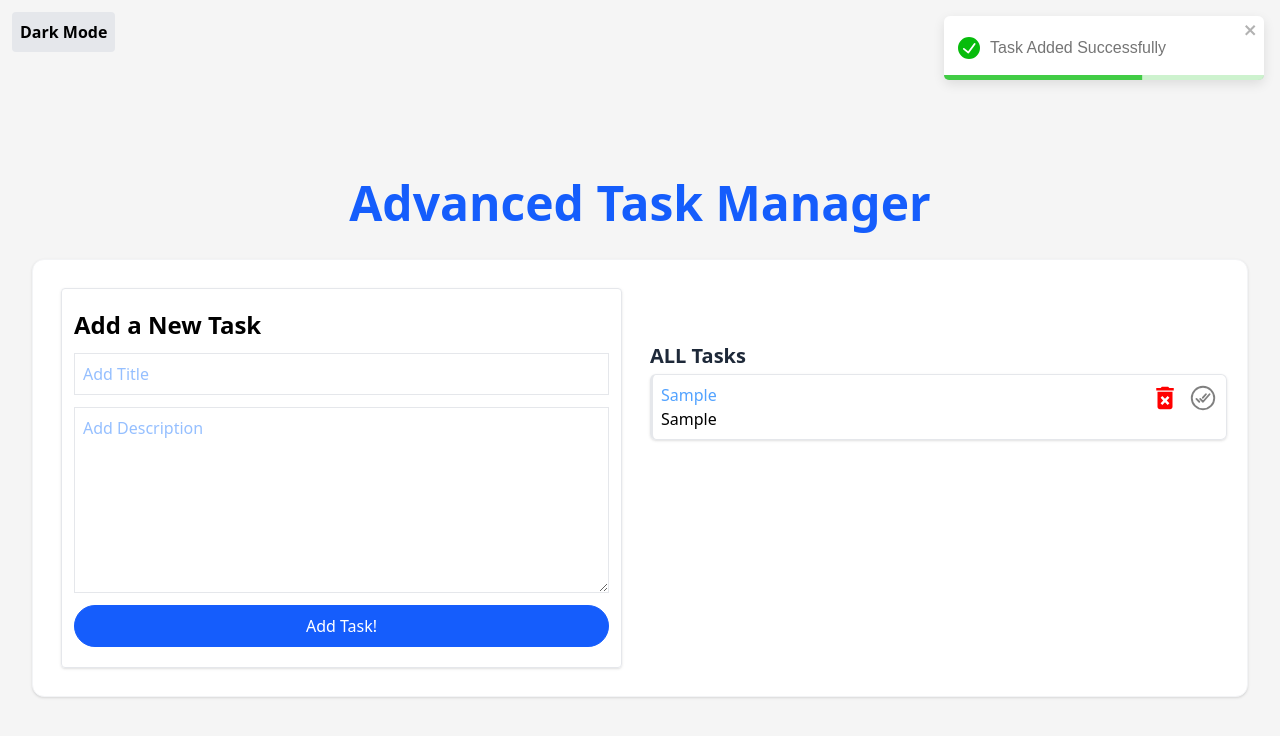
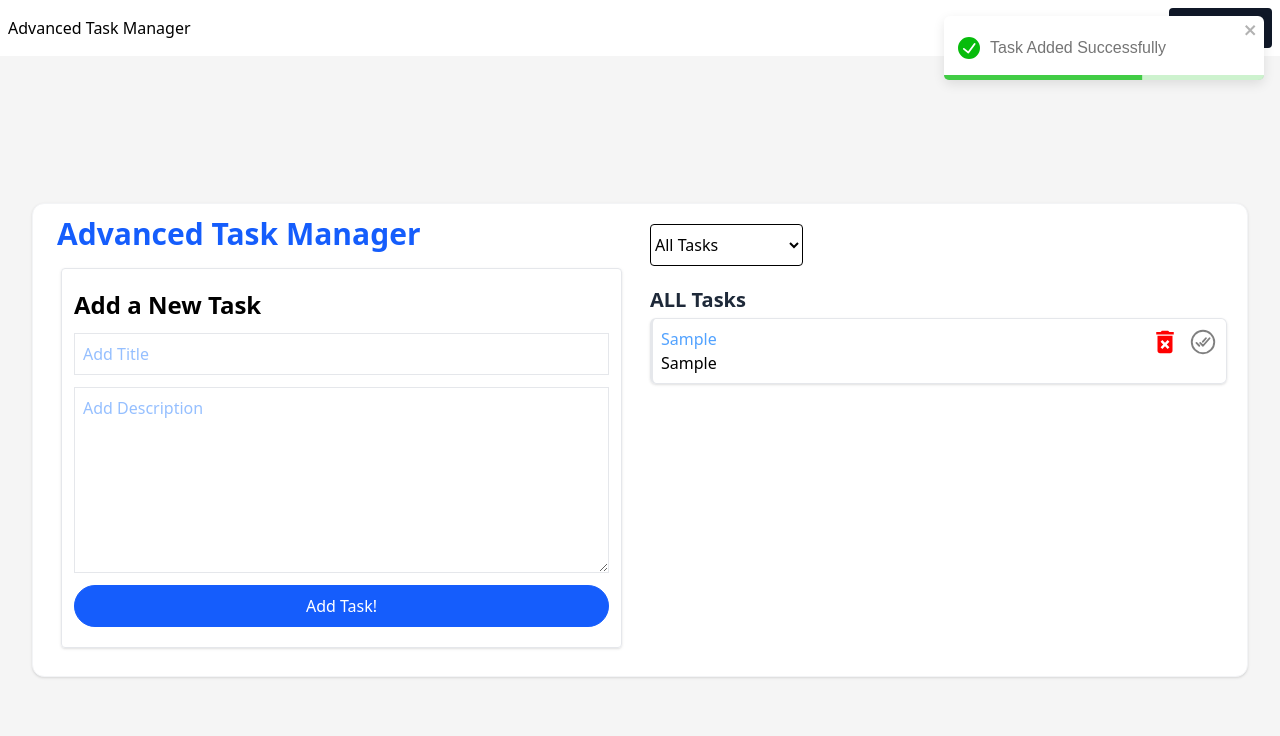
Before and after one commit to KashishKataria786/Advanced-Task-Manager-React.js-ContextAPI-, a React (Vite) app: page / in a window 1280 px wide. Both pictures are taken after typing "Sample", "Sample" into the empty fields and a click on the button "Add Task!". Shown: the top 736 px of the page. Built offline with nearby package versions, Linux system fonts and the light colour scheme.

Commit message:
Addde pages and other  Layout Components

```diff
--- a/index.html
+++ b/index.html
@@ -2,7 +2,7 @@
 <html lang="en">
   <head>
     <meta charset="UTF-8" />
-    <link rel="icon" type="image/svg+xml" href="/logo.svg" />
+    <link rel="icon" type="image/svg+xml" href="../" />
     <meta name="viewport" content="width=device-width, initial-scale=1.0" />
     <title>Task Manager App </title>
   </head>
--- a/package.json
+++ b/package.json
@@ -14,6 +14,7 @@
     "react": "^19.0.0",
     "react-dom": "^19.0.0",
     "react-icons": "^5.5.0",
+    "react-router-dom": "^7.5.3",
     "react-toastify": "^11.0.5",
     "tailwindcss": "^4.1.5",
     "uuid": "^11.1.0"
--- a/src/App.jsx
+++ b/src/App.jsx
@@ -5,70 +5,19 @@ import TaskDisplayComponent from './components/TaskDisplayComponent';
 import { ThemeContext } from './contextAPI/ThemeContext';
 import { ToastContainer, toast } from 'react-toastify';
 import { TaskContext } from './contextAPI/TaskContext';
+import TaskManager from './pages/TaskManager';
+import { Route, Routes } from 'react-router-dom';
+import NotFound from './pages/NotFound';
 
 function App() {
-
-  const {theme, toggleTheme}= useContext(ThemeContext);
-  const {tasks, addTask}= useContext(TaskContext);
-  const [title, setTitle] = useState('');
-  const [description, setDescription] = useState('');
-
-  const handleSubmit = (e) => {
-    if (title && description) {
-      addTask({ title, description });
-      setTitle('');
-      setDescription('');
-    }else{
-      toast("Dont leave empty Credentials");
-      return;
-    }
-  };
 
 
   return (
     <>
-    <ToastContainer/>
-
-
-    <div className=" left-0 p-3  rounded-xl">
-        <button
-          onClick={toggleTheme}
-          className={` fixed top-3 left-3 p-2  font-semibold   rounded bg-gray-200 ${
-            theme === "dark" ? "text-white bg-gray-800" : ""
-          } text-black dark:e`}
-        >
-          {theme === "dark" ? "Light" : "Dark"} Mode
-        </button>
-      </div>
-    <h1 className="my-5 md:my-3 mdtext-2xl md:text-5xl text-blue-600 font-semibold">Advanced Task Manager</h1>
-    <div className={`w-full rounded-xl border p-3 md:grid grid-cols-2 gap-1 shadow ${theme=='dark'? "bg-gray-800 text-gray-100 ":"bg-white  border-gray-100"}`}>
-      <div>
-      <div className={` flex flex-col gap-3 m-4 rounded-sm px-3 py-5 border ${theme==='dark'?"border-gray-600":"border-gray-200"} shadow-sm`}>
-        <h5 className={`text-left text-2xl font-semibold ${theme ==='dark' ? "text-blue-500":"text-black"}`}>Add a New Task</h5>
-        <input
-          value={title}
-          onChange={(e) => setTitle(e.target.value)}
-          className={`p-2 border  text-blue-500 ${theme ==='dark' ? "border-gray-600":"border-gray-200  "}`}
-          placeholder="Add Title"
-        />
-        <textarea
-          value={description}
-          onChange={(e) => setDescription(e.target.value)}
-          className={`p-2 border  text-blue-500 ${theme ==='dark' ? "border-gray-600":"border-gray-200  "}`}
-          placeholder="Add Description"
-          rows="7"
-        />
-        <button
-          onClick={handleSubmit}
-          className="bg-blue-600 border border-blue-600 p-2 rounded-full text-white hover:bg-white hover:text-blue-600"
-        >
-          Add Task!
-        </button>
-      </div>
-      </div>
-
-      <TaskDisplayComponent tasks={tasks} />
-      </div>
+    <Routes>
+      <Route path='/' element={<TaskManager/>}/>
+      <Route path='/*' element={<NotFound/>}/>
+    </Routes>
 
     </>
   );
--- a/src/components/TaskDisplayComponent.jsx
+++ b/src/components/TaskDisplayComponent.jsx
@@ -21,7 +21,7 @@ const TaskDisplayComponent = () => {
   return (
     <>
 
-    <div className=" p-2  rounded-sm min-h-[100px] text-left">
+    <div className=" p-2  items-start rounded-sm min-h-[100px] text-left">
 
       {tasks.length == 0 ? (
         <div className="flex flex-col border bg-gray-100 h-full rounded-sm border-gray-300 justify-center items-center font-semibold text-gray-500">
@@ -34,11 +34,11 @@ const TaskDisplayComponent = () => {
       <select
         value={filterTask}
         onChange={handleFilterChange}
-        className="mb-4 border rounded px-3 text-white py-2 text-left"
+        className={`mb-4 border rounded ${theme ==='dark'? "text-gray-100":"text-gray-900"}px-3 py-2 text-left`}
       >
-        <option className="text-gray-800" value="all">All</option>
-        <option className="text-gray-800" value="complete">Complete</option>
-        <option className="text-gray-800" value="incomplete">Incomplete</option>
+        <option className="text-gray-800" value="all">All Tasks</option>
+        <option className="text-gray-800" value="complete">Complete Tasks</option>
+        <option className="text-gray-800" value="incomplete">Incomplete Tasks</option>
       </select>
       </div>
           <h1 className={`text-xl font-semibold text-left my-1  ${theme==='dark'?"text-blue-500":"text-gray-800"} `}>
--- /dev/null
+++ b/src/components/layout/Header.jsx
@@ -0,0 +1,26 @@
+import React, { useContext } from 'react'
+import { ThemeContext } from '../../contextAPI/ThemeContext'
+
+const Header = () => {
+
+    const {theme,toggleTheme}= useContext(ThemeContext);
+
+  return (
+    <header className={` fixed top-0 left-0 right-0 flex justify-between items-center ${theme==='dark'? "bg-gray-900 text-gray-200":" bg-white"} w-full  p-2`}>
+        <div>
+            <h4>Advanced Task Manager</h4>
+        </div>
+        <button
+          onClick={toggleTheme}
+          className={`  p-2  font-semibold   rounded bg-gray-200 ${
+            theme === "dark" ? "text-gray-900 bg-gray-100" : "bg-gray-900 text-white"
+          }`}
+        >
+          {theme === "dark" ? "Light" : "Dark"} Mode
+        </button>
+
+    </header>
+  )
+}
+
+export default Header
--- /dev/null
+++ b/src/components/layout/Layout.jsx
@@ -0,0 +1,15 @@
+import React from 'react'
+import Header from './Header'
+
+const Layout = ({children}) => {
+  return (
+    <>
+    <Header/>
+    <main className='w-full mt-20'>
+        {children}
+    </main>
+    </>
+  )
+}
+
+export default Layout
--- a/src/main.jsx
+++ b/src/main.jsx
@@ -5,14 +5,17 @@ import './index.css'
 import App from './App.jsx'
 import { ThemeProvider } from './contextAPI/ThemeContext.jsx'
 import { TaskProvider } from './contextAPI/TaskContext.jsx'
+import { BrowserRouter } from 'react-router-dom'
 
 
 createRoot(document.getElementById('root')).render(
   <StrictMode>
+    <BrowserRouter>
     <ThemeProvider>
       <TaskProvider>
         <App/>
       </TaskProvider>
     </ThemeProvider>
+    </BrowserRouter>
  </StrictMode>,
 )
--- /dev/null
+++ b/src/pages/NotFound.jsx
@@ -0,0 +1,12 @@
+import React from 'react'
+import Layout from '../components/Layout/Layout'
+
+const NotFound = () => {
+  return (
+    <Layout className="flex flex-col justify-center items-center ">
+        <h1 className='text-4xl font-semibold text-gray-700'>Page Not Found</h1>
+    </Layout>
+  )
+}
+
+export default NotFound
--- /dev/null
+++ b/src/pages/TaskManager.jsx
@@ -0,0 +1,67 @@
+import React, { useContext, useEffect, useState } from 'react';
+import { v4 as uuidv4 } from 'uuid';
+// import './App.css';
+import TaskDisplayComponent from '../components/TaskDisplayComponent.jsx';
+import { ThemeContext } from '../contextAPI/ThemeContext';
+import { ToastContainer, toast } from 'react-toastify';
+import { TaskContext } from '../contextAPI/TaskContext';
+import Layout from '../components/Layout/Layout.jsx';
+
+function TaskManager() {
+
+  const {theme, toggleTheme}= useContext(ThemeContext);
+  const {tasks, addTask}= useContext(TaskContext);
+  const [title, setTitle] = useState('');
+  const [description, setDescription] = useState('');
+
+  const handleSubmit = (e) => {
+    if (title && description) {
+      addTask({ title, description });
+      setTitle('');
+      setDescription('');
+    }else{
+      toast("Dont leave empty Credentials");
+      return;
+    }
+  };
+
+
+  return (
+    <Layout>
+    <ToastContainer/>
+    <div className={`w-full rounded-xl border p-3 md:grid grid-cols-2 gap-1 shadow ${theme=='dark'? "bg-gray-800 text-gray-100 ":"bg-white  border-gray-100"}`}>
+      <div>
+      <h1 className=" text-2xl md:text-3xl text-left pl-3 text-blue-600 font-semibold">Advanced Task Manager</h1>
+
+      <div className={` flex flex-col gap-3 m-4 rounded-sm px-3 py-5 border ${theme==='dark'?"border-gray-600":"border-gray-200"} shadow-sm`}>
+        <h5 className={`text-left text-2xl font-semibold ${theme ==='dark' ? "text-blue-500":"text-black"}`}>Add a New Task</h5>
+        <input
+          value={title}
+          onChange={(e) => setTitle(e.target.value)}
+          className={`p-2 border  text-blue-500 ${theme ==='dark' ? "border-gray-600":"border-gray-200  "}`}
+          placeholder="Add Title"
+        />
+        <textarea
+          value={description}
+          onChange={(e) => setDescription(e.target.value)}
+          className={`p-2 border  text-blue-500 ${theme ==='dark' ? "border-gray-600":"border-gray-200  "}`}
+          placeholder="Add Description"
+          rows="7"
+        />
+        <button
+          onClick={handleSubmit}
+          className="bg-blue-600 border border-blue-600 p-2 rounded-full text-white hover:bg-white hover:text-blue-600"
+        >
+          Add Task!
+        </button>
+      </div>
+      </div>
+
+      <TaskDisplayComponent tasks={tasks} />
+      </div>
+
+    </Layout>
+  );
+}
+
+export default TaskManager;
```
Also changed, not shown: 1 other file (tests, documents, lock files or other folders).
